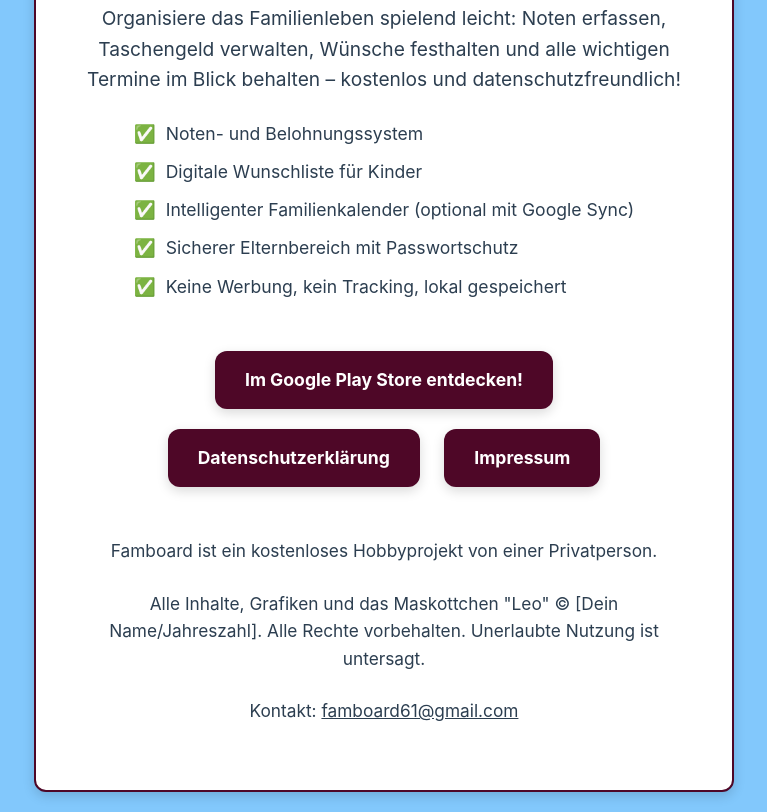
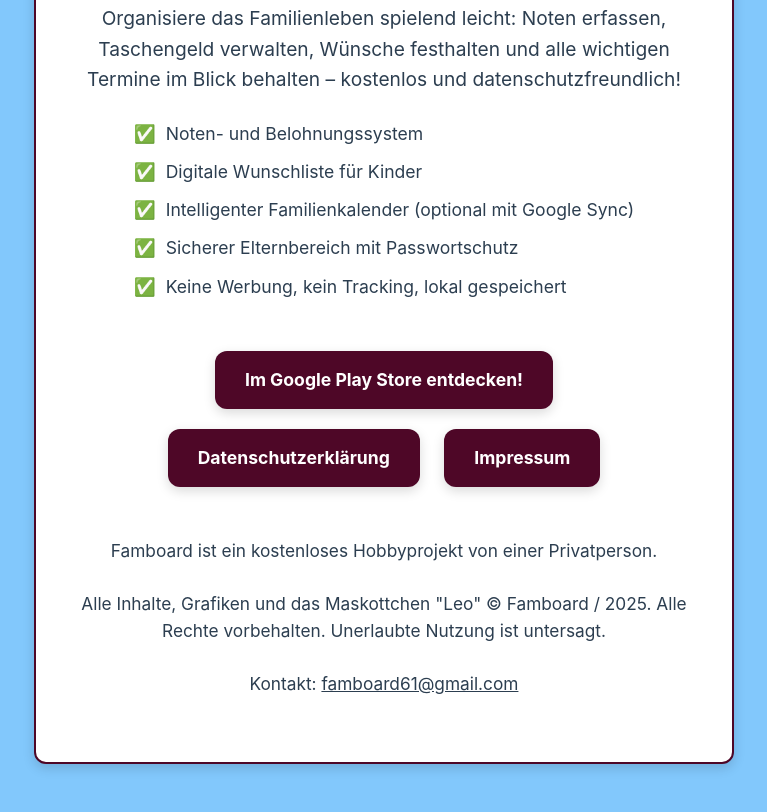
Before and after one commit to Famboard61/famboard-website, a plain HTML site: page index.html in a window 1280 px wide. Shown: the part 375-1187 px from the top of the page, without its empty margins (256-1023 px from the left). After the commit the page ends 1159 px from the top, so only its background shows below. Drawn offline with Linux system fonts and the light colour scheme.

Commit message:
Update index.html

```diff
--- a/index.html
+++ b/index.html
@@ -131,7 +131,7 @@
 
         <div class="footer-notes">
             <p>Famboard ist ein kostenloses Hobbyprojekt von einer Privatperson.</p>
-            <p>Alle Inhalte, Grafiken und das Maskottchen "Leo" © [Dein Name/Jahreszahl]. Alle Rechte vorbehalten. Unerlaubte Nutzung ist untersagt.</p>
+            <p>Alle Inhalte, Grafiken und das Maskottchen "Leo" © Famboard / 2025. Alle Rechte vorbehalten. Unerlaubte Nutzung ist untersagt.</p>
             <p>Kontakt: <a href="mailto:famboard61@gmail.com">famboard61@gmail.com</a></p>
         </div>
     </div>
```
